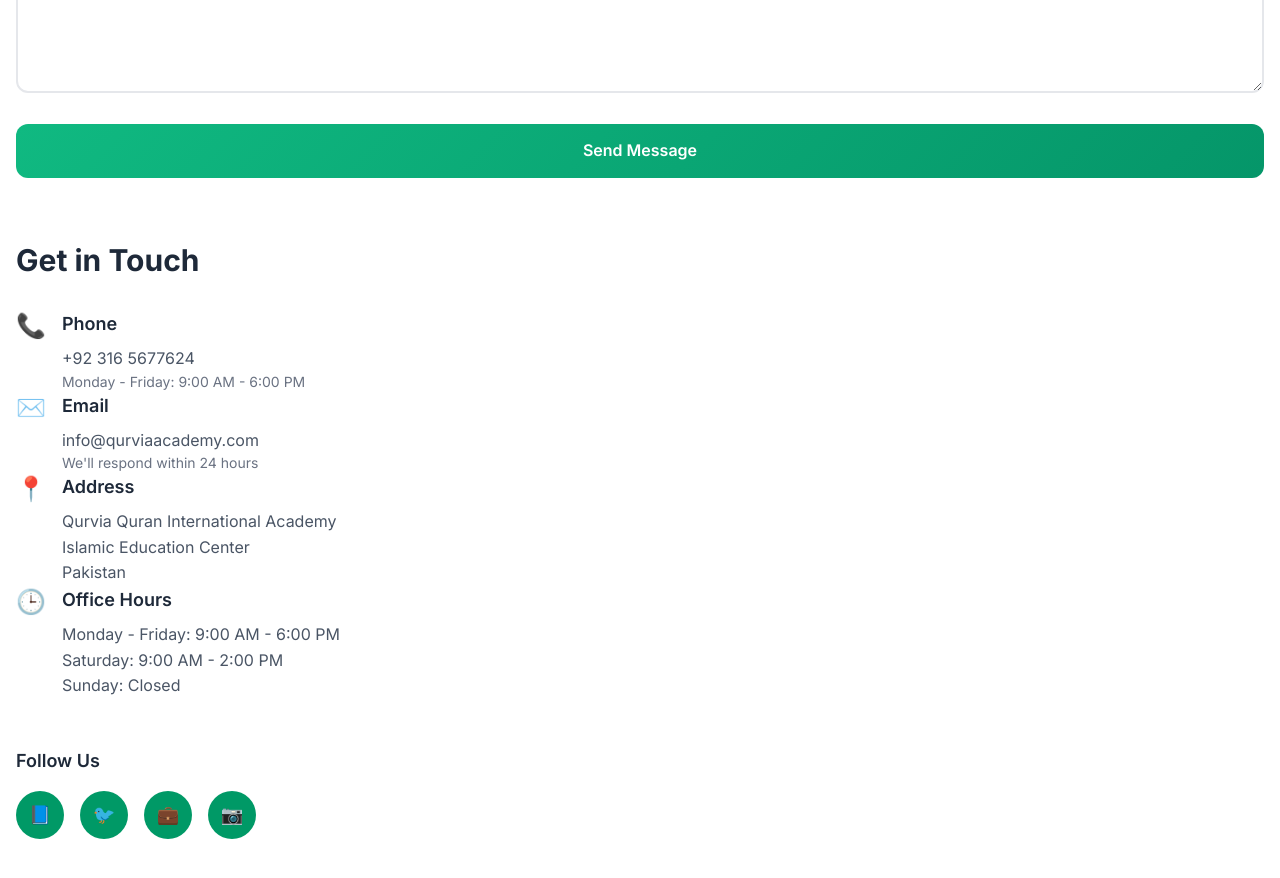
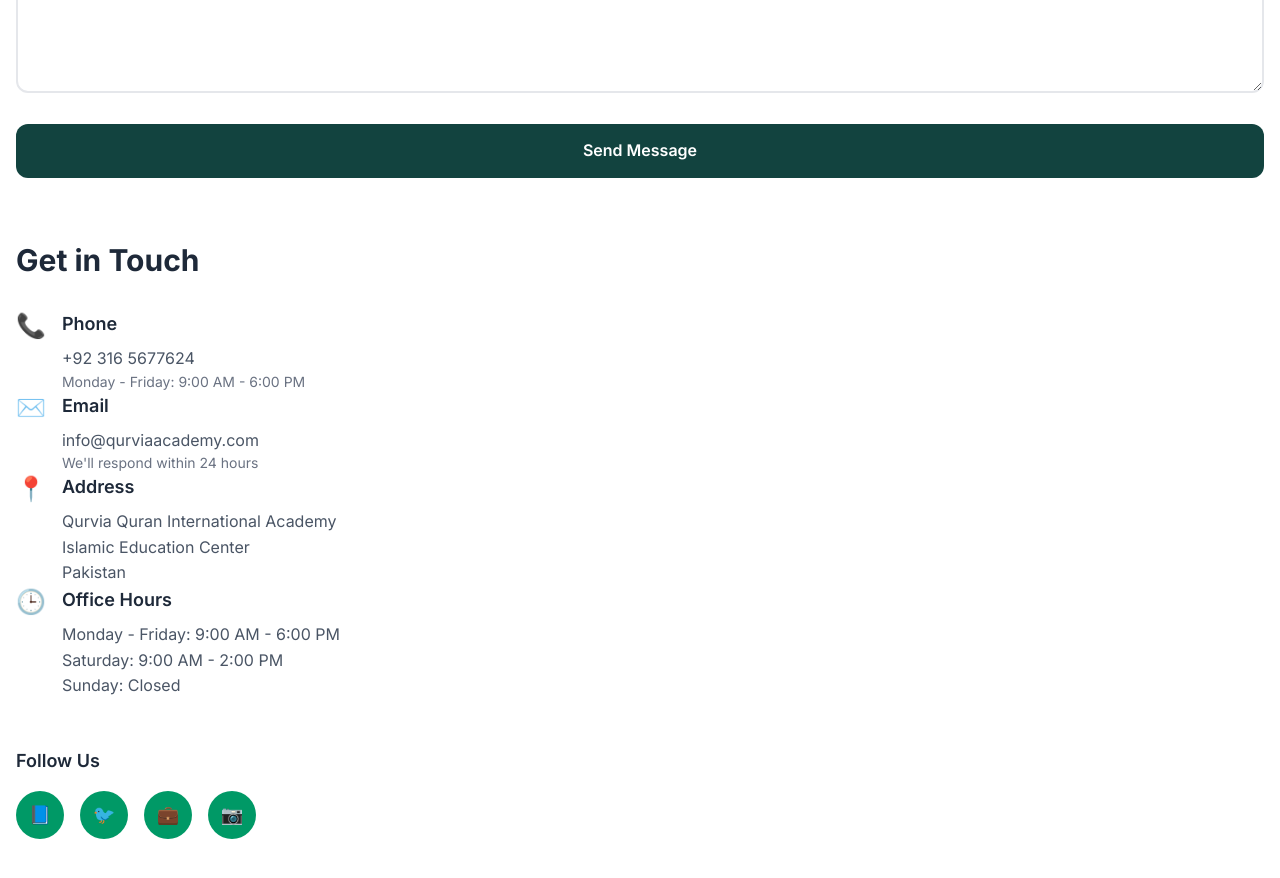
Before and after one commit to AbdlReman/qurvia, a Next.js app: page /contact in a window 1280 px wide. Shown: the part 1080-1958 px from the top of the page. Built offline with nearby package versions, Linux system fonts and the light colour scheme.

Commit message:
buttons are now much cleaner and simpler with solid brand colors

```diff
--- a/src/app/globals.css
+++ b/src/app/globals.css
@@ -425,7 +425,7 @@ header {
 .form-button {
   width: 100%;
   padding: 0.875rem 2rem;
-  background: linear-gradient(135deg, #10b981 0%, #059669 100%);
+  background: var(--primary-color);
   color: white;
   border: none;
   border-radius: 12px;
@@ -438,8 +438,9 @@ header {
 }
 
 .form-button:hover {
+  background: var(--secondary-color);
   transform: translateY(-2px);
-  box-shadow: 0 10px 25px rgba(16, 185, 129, 0.3);
+  box-shadow: 0 10px 25px rgba(220, 38, 38, 0.3);
 }
 
 .form-button:active {
```
